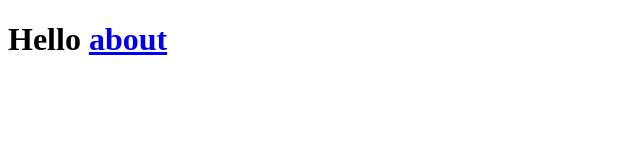
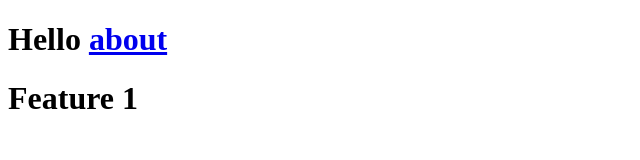
Before and after one commit to kevin-kline/gitHubTuesday, a plain HTML site: page index.html in a window 1280 px wide. Shown: the whole page, without its empty margins (0-640 px from the left). Drawn offline with Linux system fonts and the light colour scheme.

Commit message:
Added feature 1
Added feature 1.

```diff
--- a/index.html
+++ b/index.html
@@ -1,12 +1,11 @@
 <!DOCTYPE html>
 
 <html>
-
     <body>
-
         <h1>
             Hello
             <a href="about.html">about</a>
+            <h1>Feature 1</h1>
         </h1>
     </body>
 </html>
```
Also changed, not shown: about.html (+1 -0 lines).
